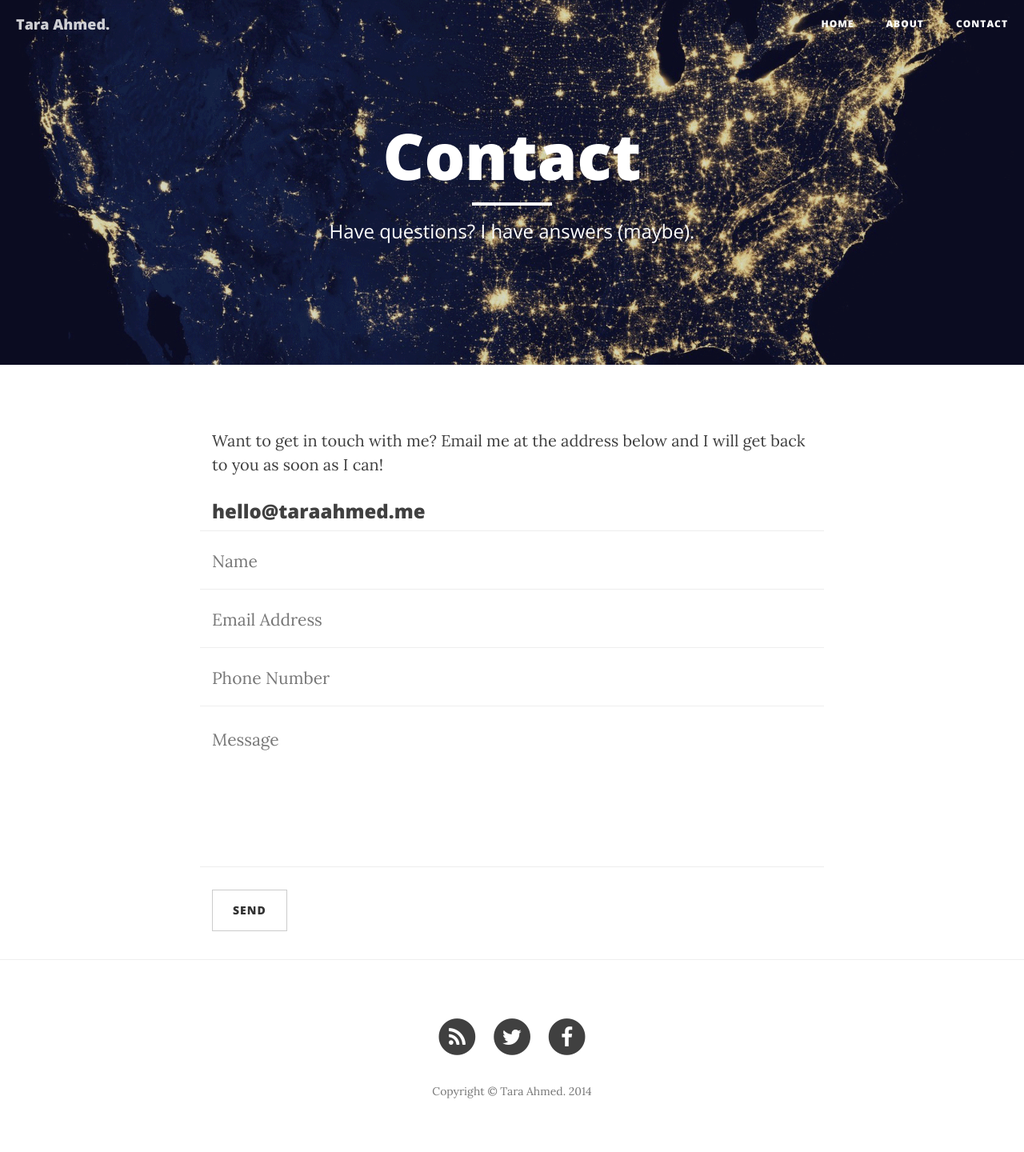
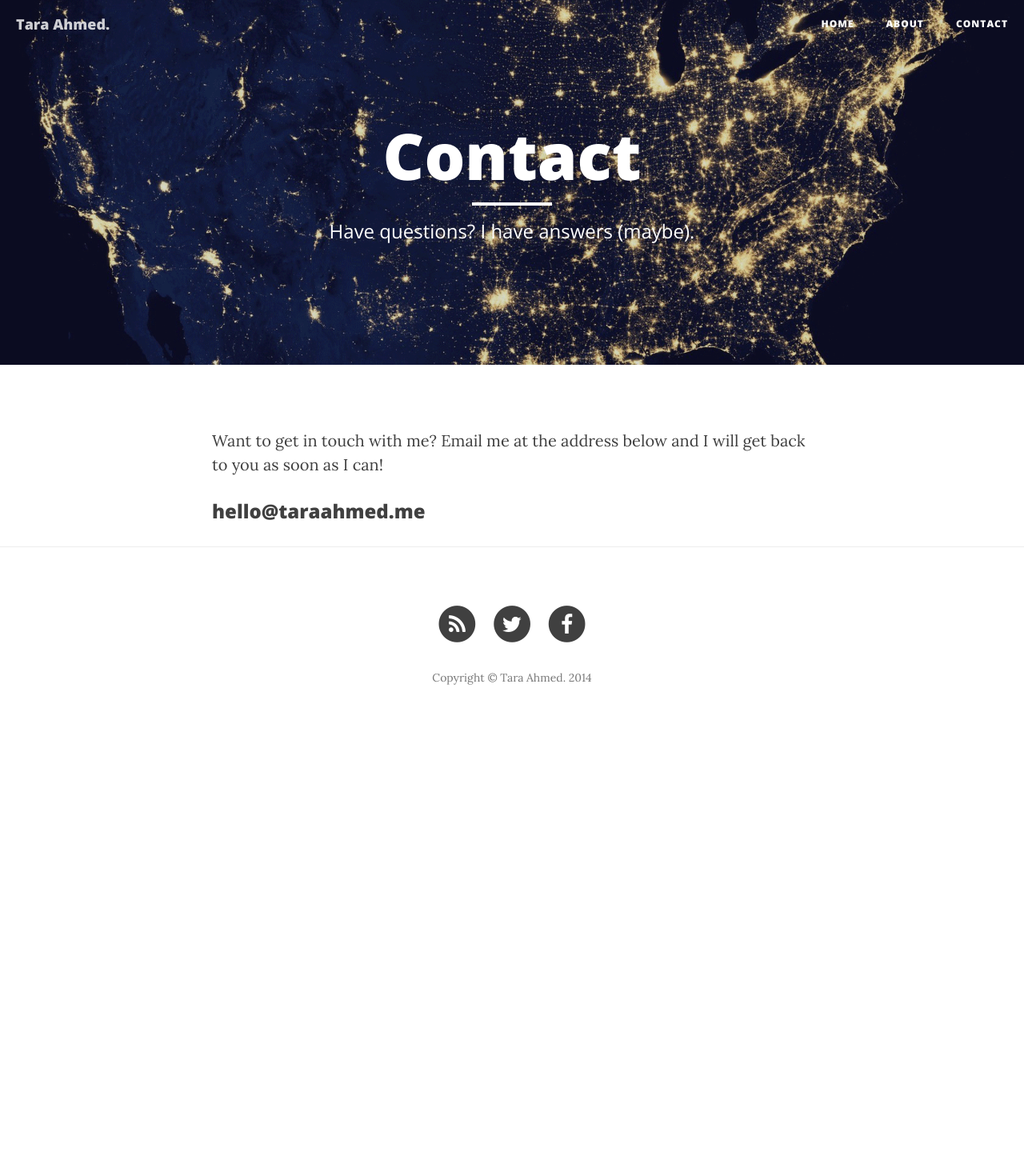
Before and after one commit to taraahmed/taraahmed.github.io, a Jekyll site: the page built from contact.html, in a window 1280 px wide. Shown: the whole page at 80% size. Built offline with Jekyll 4.4.1, drawn with Linux system fonts in a browser that asks for light colours; nearby versions of some CDN libraries; after the commit the page ends 923 px from its top, so only the background shows below that.

Commit message:
Update contact.html

```diff
--- a/contact.html
+++ b/contact.html
@@ -9,7 +9,7 @@
 
 <h3><a href="mailto:hello@taraahmed.me?subject=Hello!">hello@taraahmed.me</a></h3>
 
-<form method="POST" action="http://forms.brace.io/hello@taraahmed.me" name="sentMessage" id="contactForm" novalidate>
+<!--<form method="POST" action="http://forms.brace.io/hello@taraahmed.me" name="sentMessage" id="contactForm" novalidate>
     <div class="row control-group">
         <div class="form-group col-xs-12 floating-label-form-group controls">
             <label>Name</label>
@@ -45,4 +45,4 @@
             <button type="submit" class="btn btn-default">Send</button>
         </div>
     </div>
-</form>
+</form>-->
```
